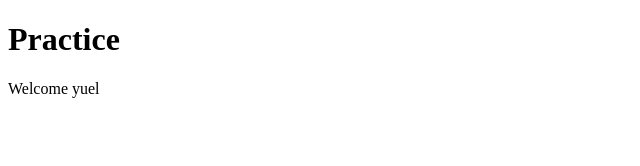
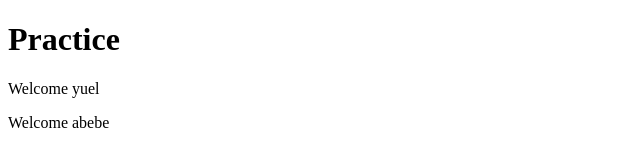
Before and after one commit to yuel22/practice, a plain HTML site: page index.html in a window 1280 px wide. Shown: the whole page, without its empty margins (0-640 px from the left). Drawn offline with Linux system fonts and the light colour scheme.

Commit message:
add paragraph

```diff
--- a/index.html
+++ b/index.html
@@ -8,5 +8,6 @@
 <body>
     <h1>Practice</h1>
     <p>Welcome yuel</p>
+    <p>Welcome abebe</p>
 </body>
 </html>
```
